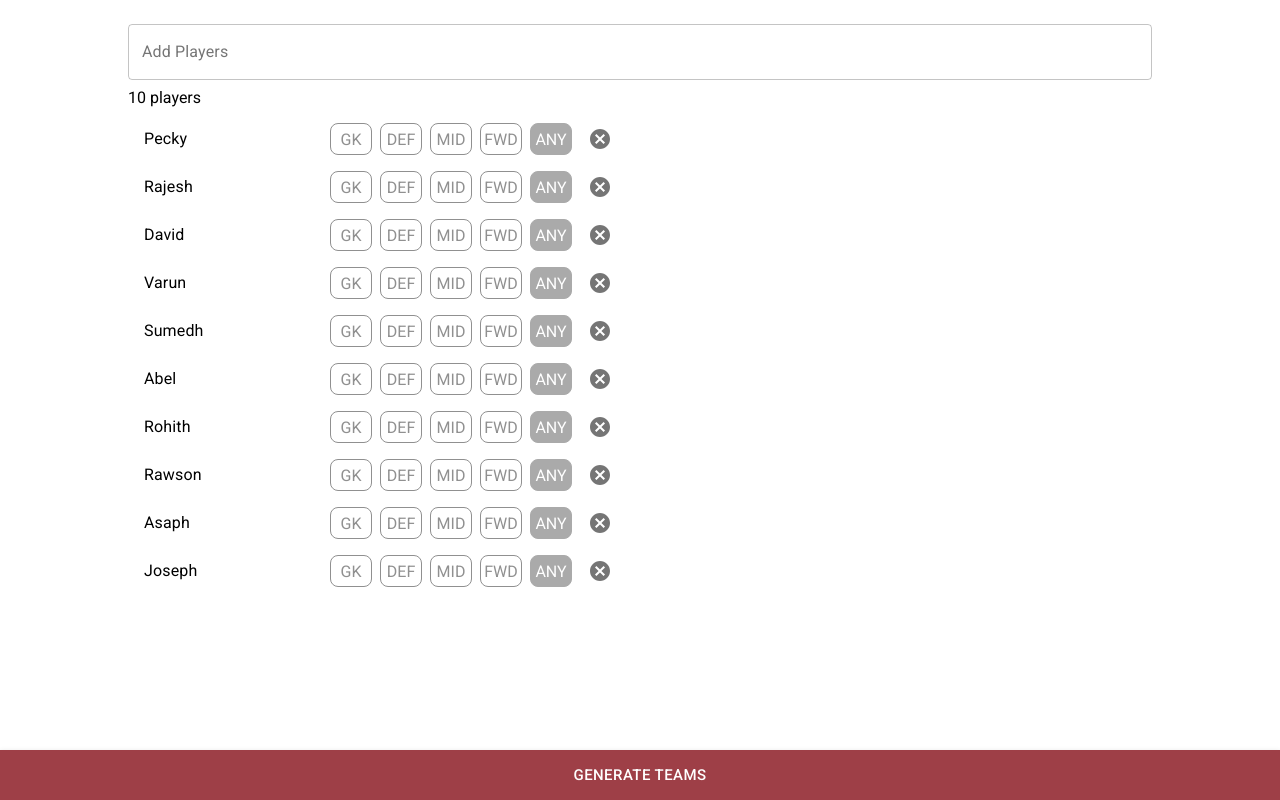
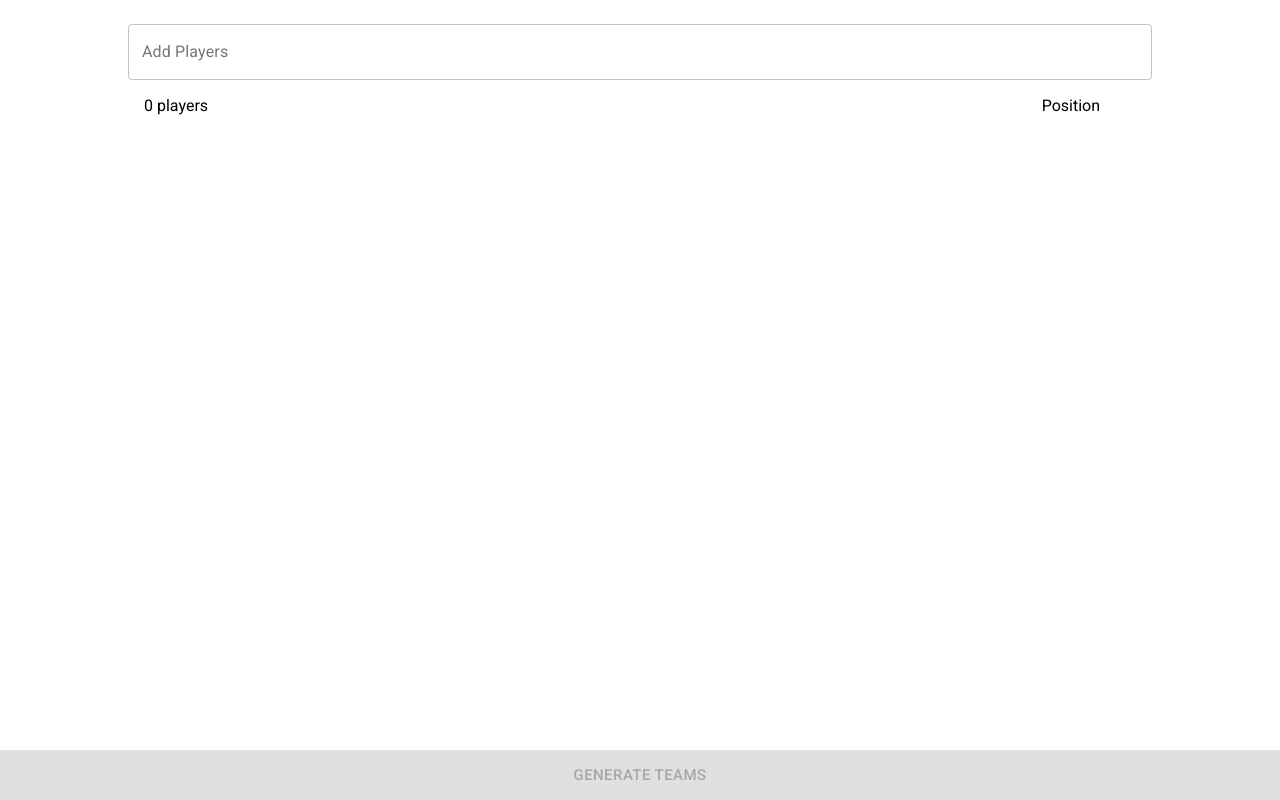
Before and after one commit to vbhtt/metafoot, a React (Create React App) app: page / in a window 1280 px wide. Built offline with nearby package versions, Linux system fonts and the light colour scheme.

Commit message:
Update regex, position ui

```diff
--- a/src/MemberList.js
+++ b/src/MemberList.js
@@ -35,15 +35,23 @@ const SecondaryActions = styled(ListItemSecondaryAction)`
 	display: flex;
 	align-items: center;
 	> * {
-		margin: 4px;
+		margin: 2px;
 	}
+`
+const ListHeader = styled.div`
+	display: flex;
+	justify-content: space-between;
+	padding: 8px 52px 2px 16px;
 `
 
 const MemberList = ({ list, removeFromList, updateListItem }) => (
 	<>
-		<div>
-			{list.length} player{list.length !== 1 && 's'}
-		</div>
+		<ListHeader>
+			<div>
+				{list.length} player{list.length !== 1 && 's'}
+			</div>
+			<div>Position</div>
+		</ListHeader>
 		<List>
 			{list.map(listItem => (
 				<ListItem key={listItem.id}>
--- a/src/TeamDisplay.js
+++ b/src/TeamDisplay.js
@@ -7,6 +7,7 @@ import ListItem from '@material-ui/core/ListItem'
 
 import grey from '@material-ui/core/colors/grey'
 import { secondaryDark } from './common/colours'
+import { positions } from './common/data'
 
 import ShirtIcon from './ShirtIcon'
 
@@ -36,6 +37,14 @@ const ColouredShirts = styled.div`
 	height: 48px;
 `
 
+const PositionDot = styled.div`
+	width: 10px;
+	height: 10px;
+	border-radius: 5px;
+	background-color: ${({ colour }) => colour};
+	margin-right: 5px;
+`
+
 const colours = [['black', '#E0E0E0'], ['#f44336', '#2196F3']]
 
 const TeamList = ({ list, index }) => (
@@ -47,9 +56,17 @@ const TeamList = ({ list, index }) => (
 			))}
 		</ColouredShirts>
 		<List>
-			{list.map(listItem => (
-				<ListItem key={listItem.id}>{listItem.name}</ListItem>
-			))}
+			{list.map(listItem => {
+				const colour = positions.find(
+					({ position }) => position === listItem.position
+				).colour
+				return (
+					<ListItem key={listItem.id}>
+						<PositionDot colour={colour} />
+						{listItem.name}
+					</ListItem>
+				)
+			})}
 		</List>
 	</ListContainer>
 )
--- a/src/TeamInput.js
+++ b/src/TeamInput.js
@@ -10,14 +10,15 @@ const TextField = styled(MuiTextField)`
 const TeamInput = ({ addToList }) => {
 	const [inputValue, setInputValue] = useState('')
 	const handlePaste = e => {
-		const listNameRegex = /^\d{1,2}. [a-zA-Z*\s]+$/gm
+		const listNameRegex = /^\d{1,2}. [a-zA-Z* ]+$/gm
 		const data = e.clipboardData.getData('text')
 		let names = data.match(listNameRegex)
+		console.log(data, names)
 		if (!names || names.length < 1) return
 		e.preventDefault()
 		e.stopPropagation()
 		names = names.map(name => {
-			const nameRegex = /[a-zA-Z*\s]+/
+			const nameRegex = /[a-zA-Z]+/g
 			name = name.match(nameRegex)[0]
 			return { name, position: 'ANY', id: uuid() }
 		})
--- a/src/TeamManager.js
+++ b/src/TeamManager.js
@@ -72,7 +72,7 @@ const TeamManager = () => {
 }
 
 const useList = () => {
-	const [list, setList] = useState(testList)
+	const [list, setList] = useState([])
 	const addToList = item => {
 		setList([...item, ...list])
 	}
```
